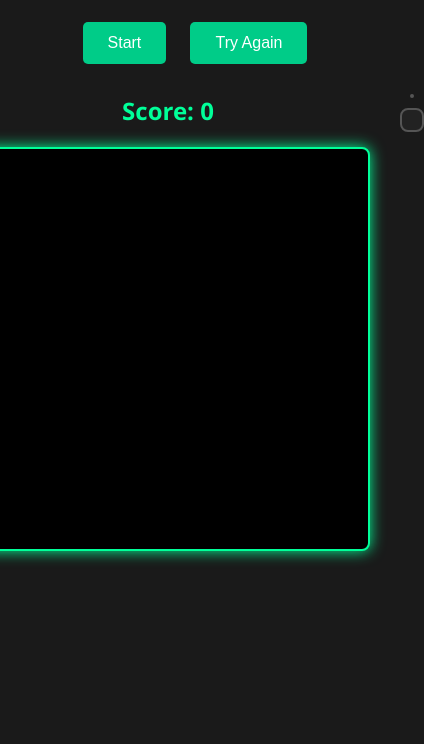
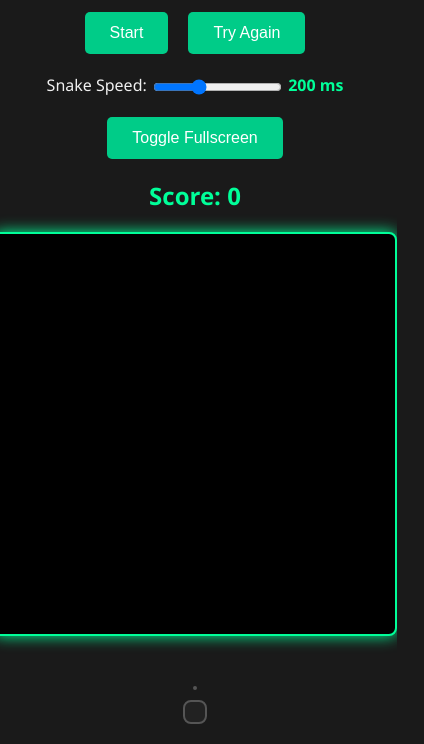
Before and after one commit to Sharx05/My-snake-game, a plain HTML site: page snake/snake.html in a window 390 px wide. Shown: the part 109-853 px from the top of the page, 424 px wide, since content can reach past the window. Drawn offline with Linux system fonts and the light colour scheme.

Commit message:
added phone cam

```diff
--- a/snake/snake.html
+++ b/snake/snake.html
@@ -23,6 +23,7 @@
             align-items: flex-start;
             gap: 30px;
             margin-top: 20px;
+            flex-wrap: wrap;
         }
 
         #game-area {
@@ -41,12 +42,16 @@
         #controls {
             text-align: center;
             margin: 15px;
+            display: flex;
+            justify-content: center;
+            align-items: center;
+            gap: 20px;
+            flex-wrap: wrap;
         }
 
         button {
             padding: 12px 25px;
             font-size: 16px;
-            margin: 10px;
             border-radius: 5px;
             border: none;
             background-color: #00cc88;
@@ -91,6 +96,20 @@
             line-height: 1.6em;
             max-width: 220px;
         }
+
+        #speed-control {
+            color: #f0f0f0;
+            font-size: 16px;
+        }
+
+        #speedRange {
+            vertical-align: middle;
+        }
+
+        #speedValue {
+            color: #00ff99;
+            font-weight: bold;
+        }
     </style>
 </head>
 <body>
@@ -98,8 +117,16 @@
     <h2>Gesture Controlled Snake Game</h2>
 
     <div id="controls">
-    <button type="button" onclick="init()">Start</button>
+        <button onclick="init()">Start</button>
         <button onclick="tryAgain()">Try Again</button>
+
+        <div id="speed-control">
+            <label for="speedRange">Snake Speed:</label>
+            <input type="range" id="speedRange" min="50" max="500" step="10" value="200">
+            <span id="speedValue">200 ms</span>
+        </div>
+
+        <button onclick="toggleFullscreen()">Toggle Fullscreen</button>
     </div>
 
     <div id="main">
@@ -114,6 +141,10 @@
         </div>
     </div>
 
+    <!-- 🎧 Sound effects -->
+    <audio id="eatSound" src="eat.mp3" preload="auto"></audio>
+    <audio id="gameoverSound" src="gameover.mp3" preload="auto"></audio>
+
     <!-- Tensorflow + Teachable Machine -->
     <script src="https://cdn.jsdelivr.net/npm/@tensorflow/tfjs@latest/dist/tf.min.js"></script>
     <script src="https://cdn.jsdelivr.net/npm/@teachablemachine/image@latest/dist/teachablemachine-image.min.js"></script>
@@ -126,9 +157,11 @@
         // Snake vars
         const canvas = document.getElementById("game");
         const ctx = canvas.getContext("2d");
-
         const box = 20;
         let snake, food, direction, gameLoop, score;
+
+        const eatSound = document.getElementById("eatSound");
+        const gameoverSound = document.getElementById("gameoverSound");
 
         async function init() {
             alert("Webcam will start. Only gestures above 60% will move the snake!");
@@ -141,7 +174,7 @@
 
             const flip = true;
             webcam = new tmImage.Webcam(200, 200, flip);
-        await webcam.setup();
+            await webcam.setup({ facingMode: "user" }); // Front camera
             await webcam.play();
             window.requestAnimationFrame(loop);
 
@@ -165,9 +198,20 @@
             score = 0;
             updateScore();
 
+            const speed = document.getElementById("speedRange").value;
+            document.getElementById("speedValue").innerText = speed + " ms";
+
             if (gameLoop) clearInterval(gameLoop);
-        gameLoop = setInterval(draw, 200);
+            gameLoop = setInterval(draw, speed);
         }
+
+        document.getElementById("speedRange").addEventListener("input", function () {
+            document.getElementById("speedValue").innerText = this.value + " ms";
+            if (gameLoop) {
+                clearInterval(gameLoop);
+                gameLoop = setInterval(draw, this.value);
+            }
+        });
 
         function draw() {
             ctx.clearRect(0, 0, canvas.width, canvas.height);
@@ -189,6 +233,7 @@
             if (direction == "DOWN") snakeY += box;
 
             if (snakeX == food.x && snakeY == food.y) {
+                eatSound.play(); // 🍎 Play eat sound
                 score++;
                 updateScore();
                 food = {
@@ -206,6 +251,7 @@
                 snakeX >= canvas.width || snakeY >= canvas.height ||
                 collision(newHead, snake)
             ) {
+                gameoverSound.play(); // 💥 Play game over sound
                 clearInterval(gameLoop);
                 alert("Game Over! Your score: " + score + "\nClick 'Try Again' to restart.");
             }
@@ -255,7 +301,27 @@
                 }
             });
         }
+
+        function toggleFullscreen() {
+            const elem = document.documentElement;
+            if (!document.fullscreenElement) {
+                if (elem.requestFullscreen) {
+                    elem.requestFullscreen();
+                } else if (elem.webkitRequestFullscreen) {
+                    elem.webkitRequestFullscreen();
+                } else if (elem.msRequestFullscreen) {
+                    elem.msRequestFullscreen();
+                }
+            } else {
+                if (document.exitFullscreen) {
+                    document.exitFullscreen();
+                } else if (document.webkitExitFullscreen) {
+                    document.webkitExitFullscreen();
+                } else if (document.msExitFullscreen) {
+                    document.msExitFullscreen();
+                }
+            }
+        }
     </script>
-
 </body>
 </html>
```
Lines whose indentation alone changed are shown as unchanged.
